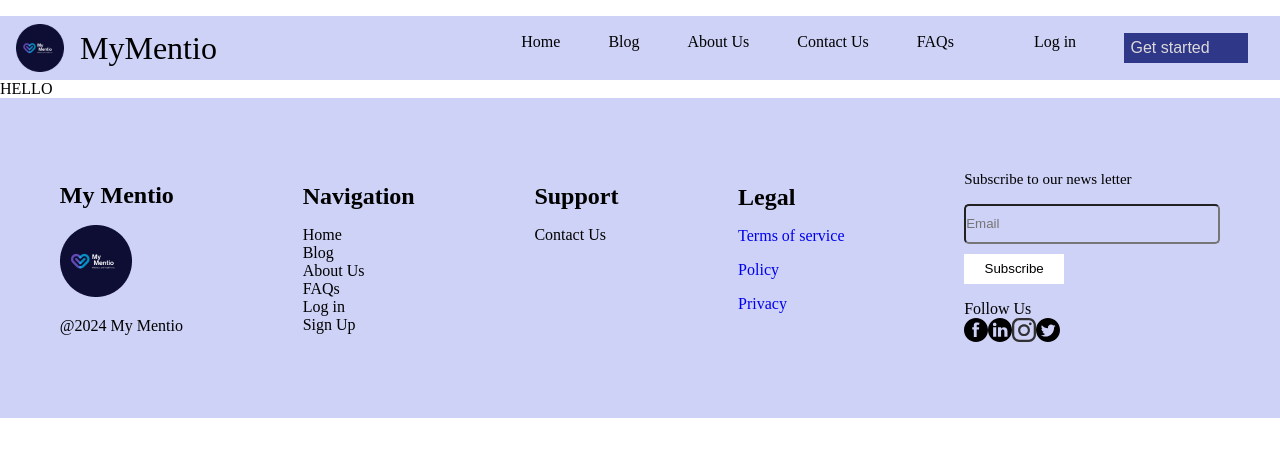
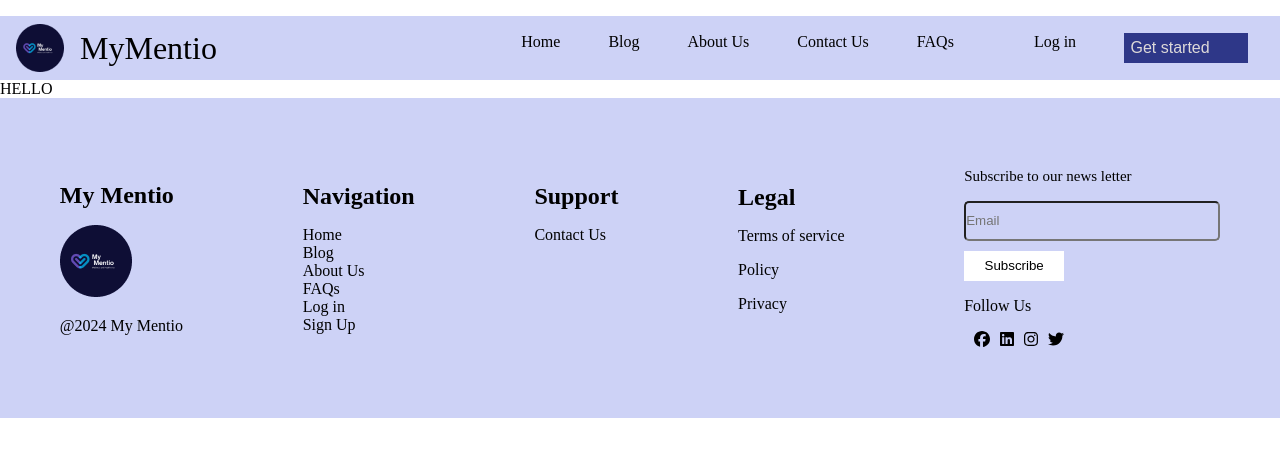
Before and after one commit to Goup7-DevCareer-Capstone-Project/MyMentio-Frontend, a React (Create React App) app: page /about in a window 1280 px wide. Shown: the top 456 px of the page. Built offline with nearby package versions, Linux system fonts and the light colour scheme.

Commit message:
added in footer

```diff
--- a/package.json
+++ b/package.json
@@ -3,6 +3,11 @@
   "version": "0.1.0",
   "private": true,
   "dependencies": {
+    "@fortawesome/fontawesome-svg-core": "^6.5.1",
+    "@fortawesome/free-brands-svg-icons": "^6.5.1",
+    "@fortawesome/free-regular-svg-icons": "^6.5.1",
+    "@fortawesome/free-solid-svg-icons": "^6.5.1",
+    "@fortawesome/react-fontawesome": "^0.2.0",
     "@testing-library/jest-dom": "^5.17.0",
     "@testing-library/react": "^13.4.0",
     "@testing-library/user-event": "^13.5.0",
--- a/public/style.css
+++ b/public/style.css
@@ -13,6 +13,7 @@ body {
     color: #000000;
     overflow: hidden;
     overflow-y: scroll;
+
 }
 link{
     text-decoration: none;
--- a/src/App.js
+++ b/src/App.js
@@ -4,6 +4,7 @@ import { BrowserRouter as Router, Route, Routes } from "react-router-dom";
 import Home from "./pages/Home";
 import About from "./pages/About";
 import Footer from "./components/Footer/footer";
+
 // import Header from "./components/Header/header";
 // import MainBody from "./components/MainBody/main";
 // import ImageSlider from "./components/Slider/imageslider";
--- a/src/components/Footer/footer.css
+++ b/src/components/Footer/footer.css
@@ -21,13 +21,19 @@
 .footerNav ul li {
   display: block;
   text-decoration: none;
+
 }
+
 .footerSupport {
   margin-bottom: 90px;
 }
 
 .footerLegal {
   margin-bottom: 20px;
+
+}
+.footerLegal p{
+    color: black;
 }
 .footerSub h3 {
   font-weight: 10;
@@ -49,3 +55,10 @@
   height: 30px;
   width: 100px;
 }
+
+  .icon{
+    text-decoration: none;
+    margin-top: 16px;
+    color: black;
+    padding-left: 5px;
+}
--- a/src/components/Footer/footer.js
+++ b/src/components/Footer/footer.js
@@ -2,6 +2,16 @@ import React from "react";
 import logo from "../../assets/Ellipse 1.png";
 import "./footer.css";
 import { Link } from "react-router-dom";
+// import the library
+import { library } from "@fortawesome/fontawesome-svg-core";
+
+// import your icons
+import { fab } from "@fortawesome/free-brands-svg-icons";
+import { fas } from "@fortawesome/free-solid-svg-icons";
+import { far } from "@fortawesome/free-regular-svg-icons";
+import { FontAwesomeIcon } from "@fortawesome/react-fontawesome";
+//import { fa-facebook} from '@fortawesome/free-solid-svg-icons'
+//import { faFacebook } from '@fortawesome/free-solid-svg-icons'
 
 function Footer() {
   return (
@@ -123,20 +133,18 @@ function Footer() {
             <button type="submit"> Subscribe</button>
           </form>
           <p>Follow Us</p>
-          <Link to='/'><svg xmlns="http://www.w3.org/2000/svg" width="24" height="24" viewBox="0 0 24 24" fill="none">
-  <path fill-rule="evenodd" clip-rule="evenodd" d="M12 0C5.37246 0 0 5.37267 0 11.9998C0 18.6274 5.37246 24 12 24C18.6271 24 24 18.6274 24 11.9998C24 5.37267 18.6271 0 12 0ZM15.1604 9.29728L14.9887 11.4507H12.6993V18.9323H9.80737V11.4507H8.26394V9.29728H9.80737V7.85002C9.80737 7.21333 9.82411 6.22895 10.3043 5.61941C10.8103 4.97492 11.5053 4.53667 12.6993 4.53667C14.6454 4.53667 15.466 4.80369 15.466 4.80369L15.08 7.00927C15.08 7.00927 14.4372 6.82984 13.8369 6.82984C13.2367 6.82984 12.6993 7.03648 12.6993 7.61577V9.29728H15.1604Z" fill="black"/>
-</svg>
-</Link>
-<Link to='/'><svg xmlns="http://www.w3.org/2000/svg" width="24" height="24" viewBox="0 0 24 24" fill="none">
-  <path fill-rule="evenodd" clip-rule="evenodd" d="M12 0C18.623 0 24 5.37703 24 12C24 18.623 18.623 24 12 24C5.37703 24 0 18.623 0 12C0 5.37703 5.37703 0 12 0ZM8.24827 18.744V9.37266H5.13277V18.744H8.24827ZM19.4805 18.744V13.3699C19.4805 10.4914 17.9436 9.1523 15.8941 9.1523C14.2415 9.1523 13.5013 10.0612 13.0868 10.6995V9.37266H9.97209C10.0134 10.2519 9.97209 18.744 9.97209 18.744H13.0868V13.5104C13.0868 13.2302 13.1069 12.9502 13.1895 12.75C13.4142 12.1905 13.9271 11.611 14.7877 11.611C15.9143 11.611 16.3656 12.4707 16.3656 13.7299V18.744H19.4805ZM6.71156 4.85391C5.64562 4.85391 4.9492 5.55469 4.9492 6.4732C4.9492 7.37236 5.62444 8.09245 6.67031 8.09245H6.69042C7.77675 8.09245 8.45292 7.37236 8.45292 6.4732C8.43277 5.55469 7.7768 4.85391 6.71156 4.85391Z" fill="black"/>
-</svg></Link>
-<Link to='/'><svg xmlns="http://www.w3.org/2000/svg" width="24" height="24" viewBox="0 0 24 24" fill="none">
-  <path d="M18.3072 4.41379C17.5298 4.41379 16.9028 5.04075 16.9028 5.81818C16.9028 6.59561 17.5298 7.22257 18.3072 7.22257C19.0846 7.22257 19.7116 6.59561 19.7116 5.81818C19.7116 5.04075 19.0846 4.41379 18.3072 4.41379ZM12.0376 6.21944C8.77743 6.21944 6.11912 8.87774 6.11912 12.1379C6.11912 15.3981 8.77743 18.0564 12.0376 18.0564C15.2978 18.0564 17.9561 15.3981 17.9561 12.1379C17.9561 8.87774 15.2978 6.21944 12.0376 6.21944ZM12.0376 15.9498C9.93103 15.9498 8.25078 14.2445 8.25078 12.163C8.25078 10.0564 9.95611 8.37618 12.0376 8.37618C14.1442 8.37618 15.8245 10.0815 15.8245 12.163C15.8245 14.2445 14.1191 15.9498 12.0376 15.9498ZM24 7.22257C24 3.23511 20.7649 0 16.7774 0H7.22257C3.23511 0 0 3.23511 0 7.22257V16.7774C0 20.7649 3.23511 24 7.22257 24H16.7523C20.7398 24 23.9749 20.7649 23.9749 16.7774V7.22257H24ZM21.7179 16.7524C21.7179 19.4859 19.4859 21.7179 16.7523 21.7179H7.22257C4.48903 21.7179 2.25705 19.4859 2.25705 16.7524V7.22257C2.25705 4.46395 4.46395 2.25705 7.22257 2.25705H16.7523C19.4859 2.25705 21.7179 4.48903 21.7179 7.22257V16.7524Z" fill="#333033"/>
-</svg></Link>
-<Link to='/'><svg xmlns="http://www.w3.org/2000/svg" width="24" height="24" viewBox="0 0 24 24" fill="none">
-  <path d="M12.0005 0C5.37281 0 0 5.37378 0 12.0005C0 18.6282 5.37281 24 12.0005 24C18.6282 24 24 18.6282 24 12.0005C24 5.37378 18.6277 0 12.0005 0ZM18.0453 9.5809C18.0517 9.71053 18.0541 9.84064 18.0541 9.97222C18.0541 13.9688 15.0122 18.5765 9.44981 18.5765C7.7422 18.5765 6.15205 18.076 4.81384 17.2183C5.05068 17.2461 5.29094 17.2602 5.53509 17.2602C6.95224 17.2602 8.25634 16.7768 9.29094 15.9659C7.96784 15.941 6.85137 15.0663 6.46637 13.865C6.65059 13.9011 6.84016 13.9191 7.03509 13.9191C7.31092 13.9191 7.57797 13.883 7.83187 13.8134C6.44786 13.5356 5.40546 12.3124 5.40546 10.8484C5.40546 10.8353 5.40546 10.8226 5.40595 10.8095C5.81335 11.0361 6.27973 11.172 6.77583 11.1881C5.96394 10.6447 5.43031 9.72027 5.43031 8.67057C5.43031 8.11647 5.57943 7.59649 5.83967 7.1501C7.33138 8.97953 9.55994 10.1837 12.0736 10.3095C12.0219 10.0887 11.9951 9.85721 11.9951 9.62037C11.9951 7.95078 13.3489 6.59649 15.0195 6.59649C15.8894 6.59649 16.6749 6.96394 17.2266 7.55117C17.9157 7.41618 18.5629 7.16374 19.1472 6.81725C18.9206 7.52388 18.4415 8.11647 17.8168 8.49025C18.4293 8.41715 19.0122 8.25439 19.5541 8.01413C19.1496 8.62183 18.6365 9.15448 18.0453 9.5809Z" fill="black"/>
-</svg></Link>
-
+          <Link to="/" className="icon">
+            <FontAwesomeIcon icon="fa-brands fa-facebook" className="icon" />
+          </Link>
+          <Link to="/" className="icon">
+            <FontAwesomeIcon icon="fa-brands fa-linkedin" className="icon"/>
+          </Link>
+          <Link to="/" className="icon">
+            <FontAwesomeIcon icon="fa-brands fa-instagram" className="icon"/>
+          </Link>
+          <Link to="/" className="icon">
+            <FontAwesomeIcon icon="fa-brands fa-twitter" className="icon"/>
+          </Link>
         </div>
       </div>
     </section>
@@ -144,3 +152,4 @@ function Footer() {
 }
 
 export default Footer;
+library.add(fab, fas, far);
```
Also changed, not shown: 1 other file (tests, documents, lock files or other folders).
